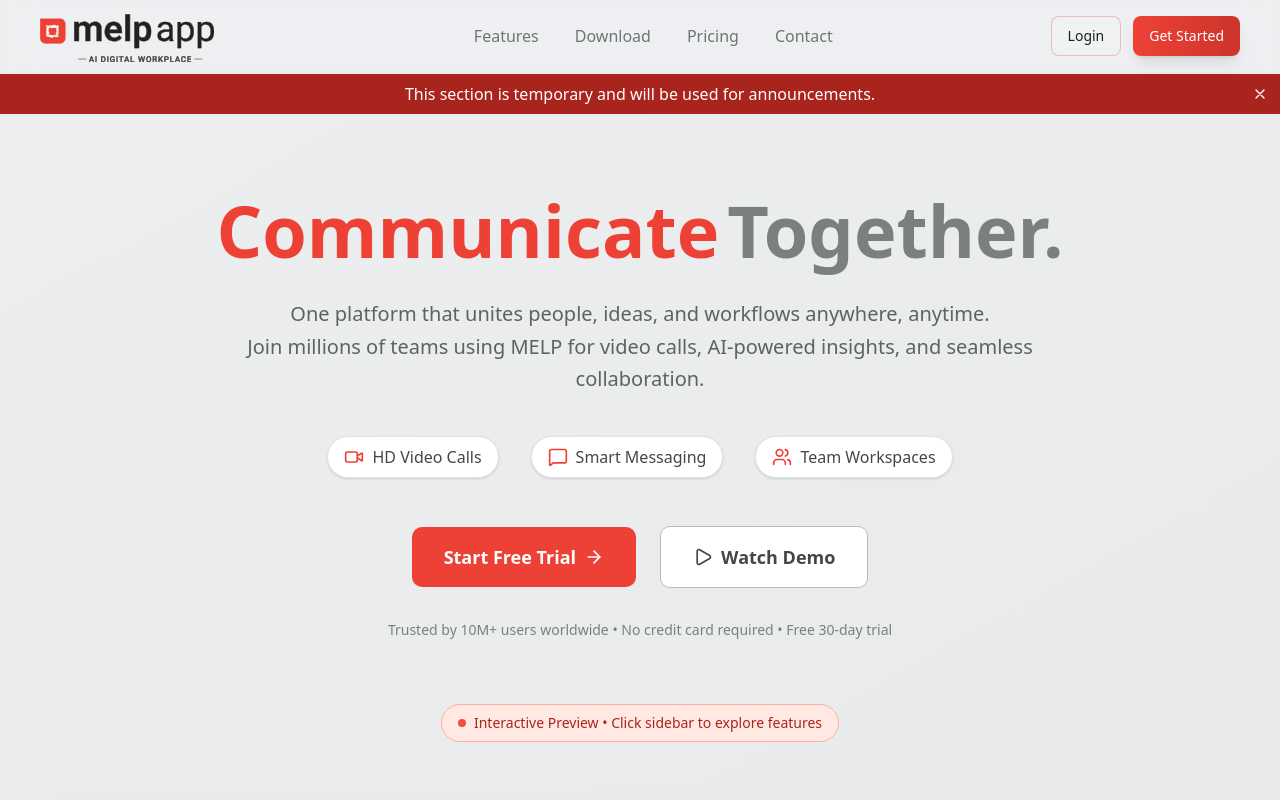
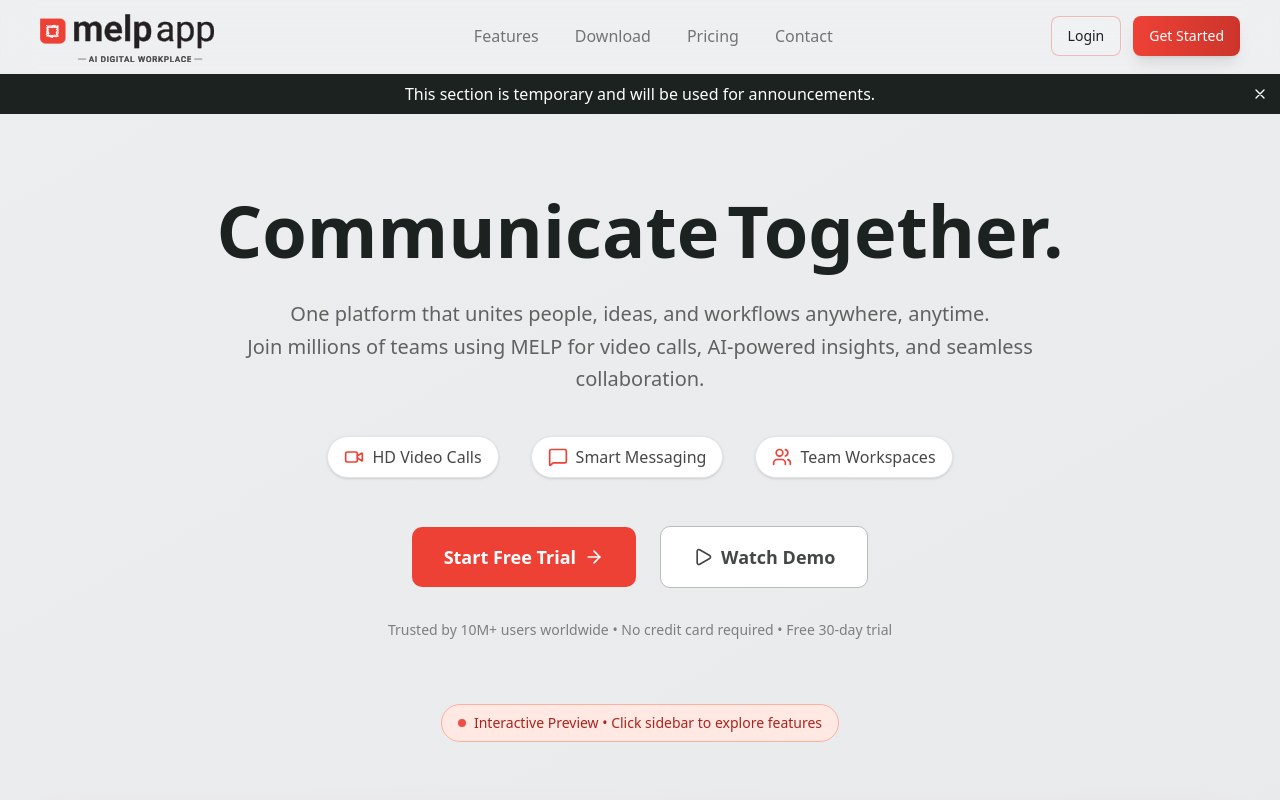
Before and after one commit to himanrawat/melp-site, a Next.js app: page / in a window 1280 px wide. Shown: the top 800 px of the page. Built offline with nearby package versions, Linux system fonts and the light colour scheme.

Commit message:
feat: Update Hero and Notification components for improved styling and functionality

```diff
--- a/components/Hero.tsx
+++ b/components/Hero.tsx
@@ -11,7 +11,7 @@
 				{/* Hero Content */}
 				<div className="text-center mb-8 sm:mb-12 lg:mb-16">
 					{/* Main Heading */}
-					<h1 className="text-4xl sm:text-5xl lg:text-6xl xl:text-7xl font-bold text-neutral-500 mb-4 sm:mb-6 lg:mb-8 animate-slideUp">
+					<h1 className="text-4xl sm:text-5xl lg:text-6xl xl:text-7xl font-bold text-neutral-900 mb-4 sm:mb-6 lg:mb-8 animate-slideUp">
 						<HeroTextFlip
 							words={["Collaborate", "Create", "Communicate"]}
 							constantWord="Together"
--- a/components/Notification.tsx
+++ b/components/Notification.tsx
@@ -6,8 +6,7 @@
 	if (!isVisible) return null;
 
 	return (
-		<>
-			<div className="bg-brand-700 text-white text-center py-2 px-4 relative">
+		<div className="bg-neutral-900 text-white text-center py-2 px-4 relative">
 			<p>This section is temporary and will be used for announcements.</p>
 			<button
 				onClick={() => setIsVisible(false)}
@@ -31,7 +30,6 @@
 				</svg>
 			</button>
 		</div>
-		</>
 	);
 };
 
--- a/components/ui/HeroTextFlip.tsx
+++ b/components/ui/HeroTextFlip.tsx
@@ -42,10 +42,6 @@
 					return width;
 				});
 				setWordWidths(widths);
-				console.log(
-					"📏 Measured widths:",
-					widths.map((w, i) => `${words[i]}: ${w}px`)
-				);
 			}
 		};
 
@@ -69,7 +65,7 @@
 			{/* Hidden span for measuring text width */}
 			<span
 				ref={measureRef}
-				className="absolute invisible text-brand-500 font-bold"
+				className="absolute invisible font-bold"
 				style={{ fontSize: "inherit" }}
 				aria-hidden="true"
 			/>
@@ -85,13 +81,6 @@
 				transition={{
 					duration: animationDuration / 1000,
 					ease: "easeInOut",
-				}}
-				onAnimationStart={() => {
-					console.log(
-						`🎬 Width animating to: ${
-							wordWidths[currentWordIndex] || "fallback"
-						}px for "${words[currentWordIndex]}"`
-					);
 				}}
 			>
 				<motion.span
@@ -114,7 +103,7 @@
 					}}
 					className={cn("inline-block whitespace-nowrap", textClassName)}
 				>
-					<span className="text-brand-500">
+					<span className="text-neutral-900">
 						{words[currentWordIndex].split("").map((letter, index) => (
 							<motion.span
 								key={`${words[currentWordIndex]}-${index}`}
```
Lines whose indentation alone changed are shown as unchanged.
